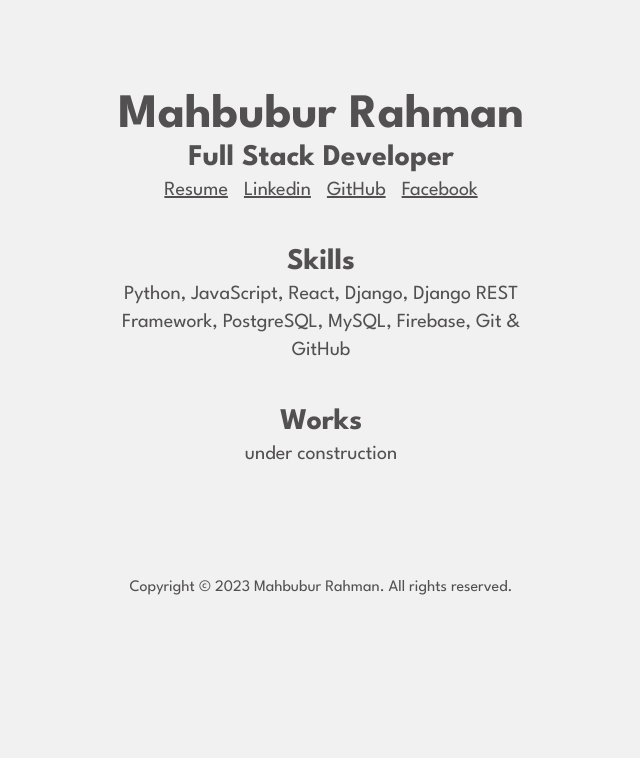
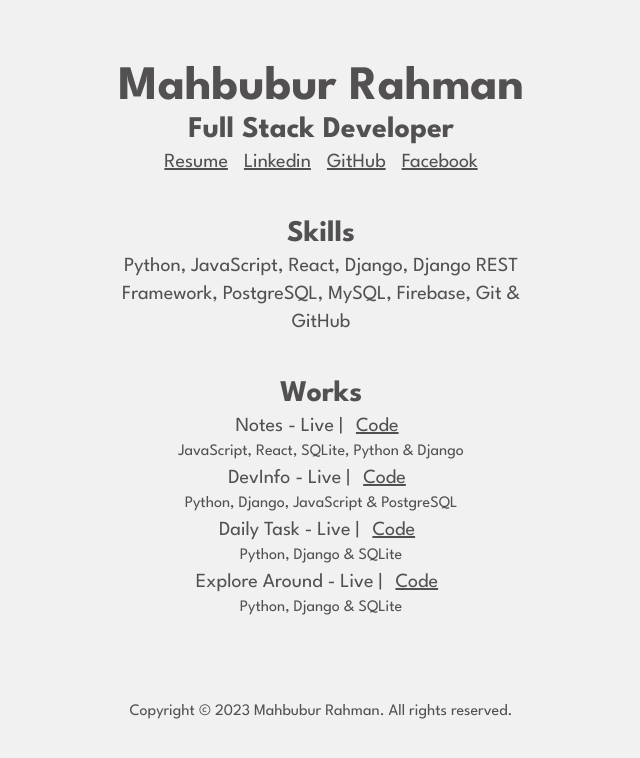
Before and after one commit to mahbubur3/portfolio, a Next.js app: page / in a window 1280 px wide. Shown: the top 758 px of the page, without its empty margins (319-959 px from the left). Built offline with nearby package versions, Linux system fonts and the light colour scheme.

Commit message:
added work

```diff
--- a/pages/index.js
+++ b/pages/index.js
@@ -57,7 +57,14 @@ export default function Home() {
         {/* works */}
         <div className='text-center'>
           <h3 className='font-bold mt-10 text-2xl sm:text-base lg:text-3xl'>Works</h3>
-          <p className='text-xl'>under construction</p>
+          <p className='text-xl'>Notes - Live | <a target="_blank" href="https://github.com/mahbubur3/notesapplication" rel="noopener noreferrer"><span className='text-xl underline mx-2'>Code</span></a></p>
+          <p>JavaScript, React, SQLite, Python & Django</p>
+          <p className='text-xl'>DevInfo - Live | <a target="_blank" href="https://github.com/mahbubur3/devinfo" rel="noopener noreferrer"><span className='text-xl underline mx-2'>Code</span></a></p>
+          <p>Python, Django, JavaScript & PostgreSQL</p>
+          <p className='text-xl'>Daily Task - Live | <a target="_blank" href="https://github.com/mahbubur3/Daily_Task" rel="noopener noreferrer"><span className='text-xl underline mx-2'>Code</span></a></p>
+          <p>Python, Django & SQLite</p>
+          <p className='text-xl'>Explore Around - Live | <a target="_blank" href="https://github.com/mahbubur3/Explore-Around" rel="noopener noreferrer"><span className='text-xl underline mx-2'>Code</span></a></p>
+          <p>Python, Django & SQLite</p>
         </div>
       </motion.main >
 
--- a/styles/Home.module.css
+++ b/styles/Home.module.css
@@ -3,7 +3,7 @@
 }
 
 .main {
-  min-height: 70vh;
+  min-height: 80vh;
   padding: 4rem 0;
   flex: 1;
   display: flex;
```
